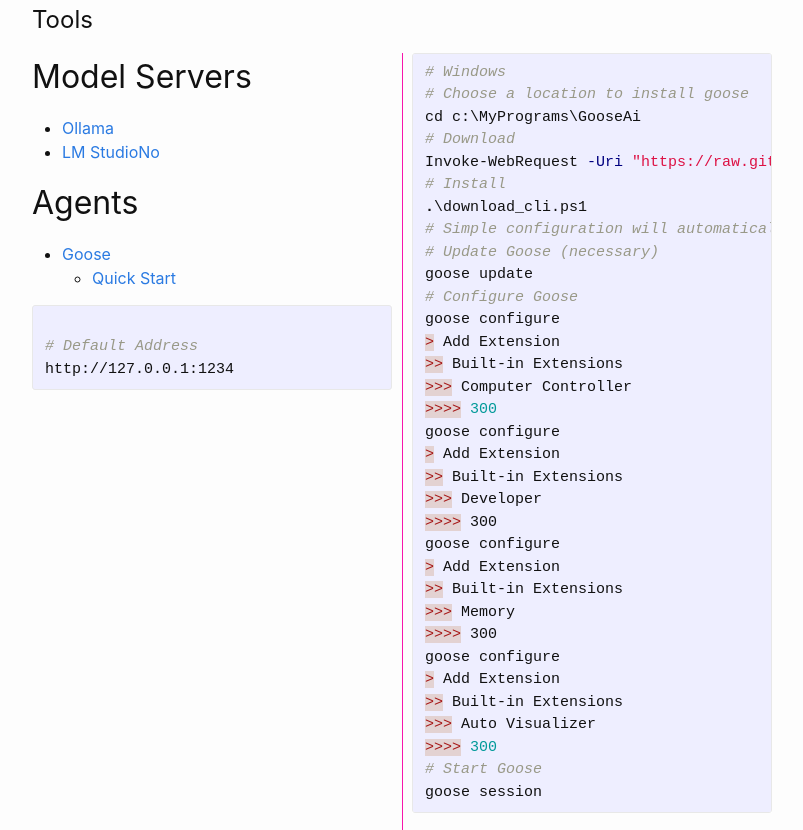
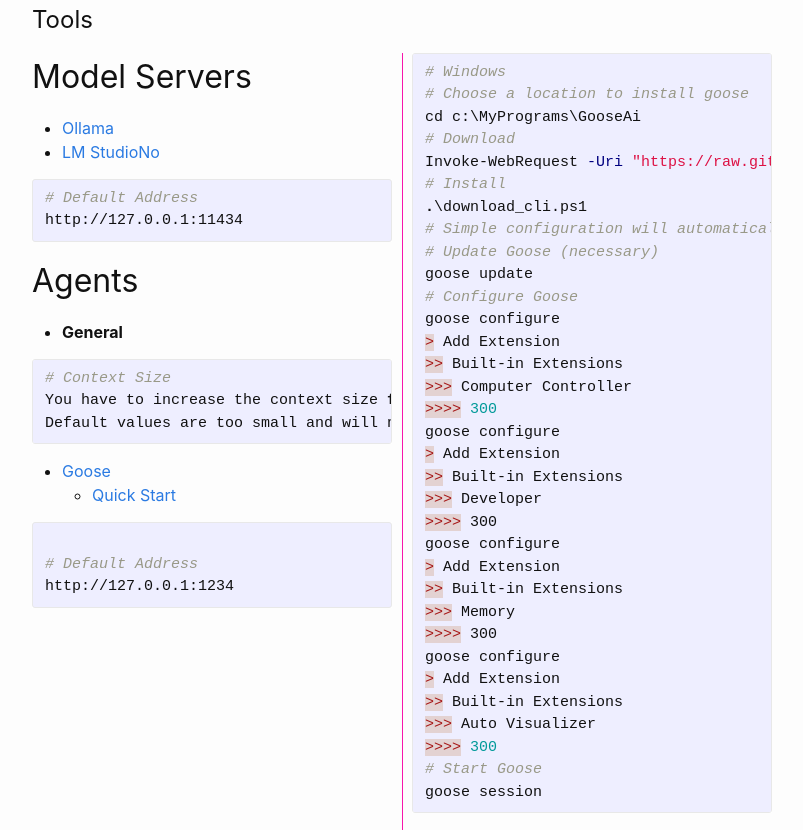
Before and after one commit to viking-cat/notes, a Jekyll site: the page built from pages/ai.md, in a window 1280 px wide and 900 px high, scrolled down 620 px, cut to the strip 70-900 px from the top of the window. Shown: the whole strip, without its empty margins (238-1041 px from the left). Built offline with Jekyll 4.4.1, drawn with Linux system fonts in a browser that asks for light colours.

Commit message:
default addresses

```diff
--- a/pages/ai.md
+++ b/pages/ai.md
@@ -31,8 +31,18 @@
 ## Model Servers
 * [Ollama](https://ollama.com/)
 * [LM StudioNo](https://lmstudio.ai/)
+{% highlight bash %}
+# Default Address
+http://127.0.0.1:11434
+{% endhighlight %}
 
 ## Agents
+* **General**
+{% highlight bash %}
+# Context Size
+You have to increase the context size for a LMM in Ollama or LM Studio or it will fail.
+Default values are too small and will not fit tool information etc and cause various strange problems.
+{% endhighlight %}
 * [Goose](https://block.github.io/goose/)
   * [Quick Start](https://block.github.io/goose/docs/quickstart)
 {% highlight bash %}
```
